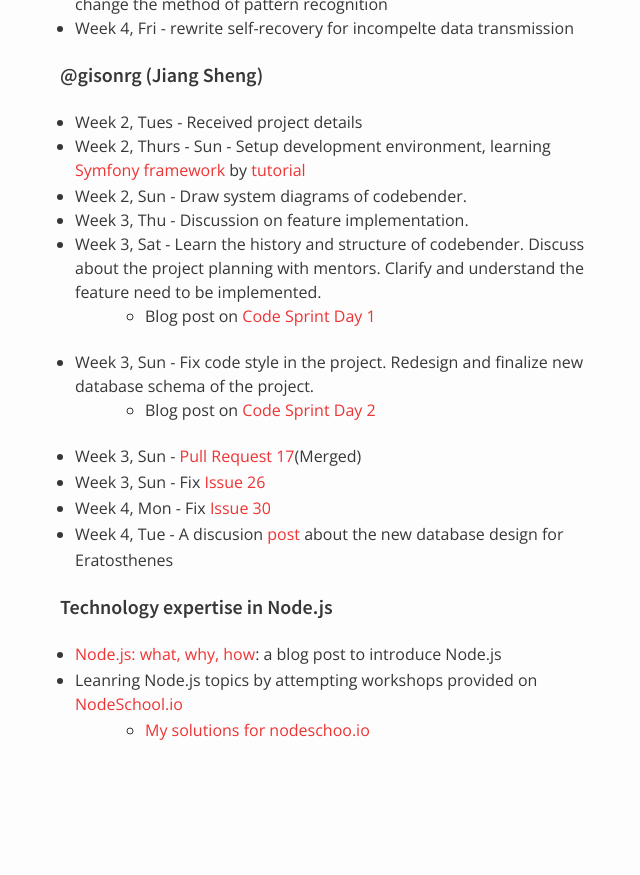
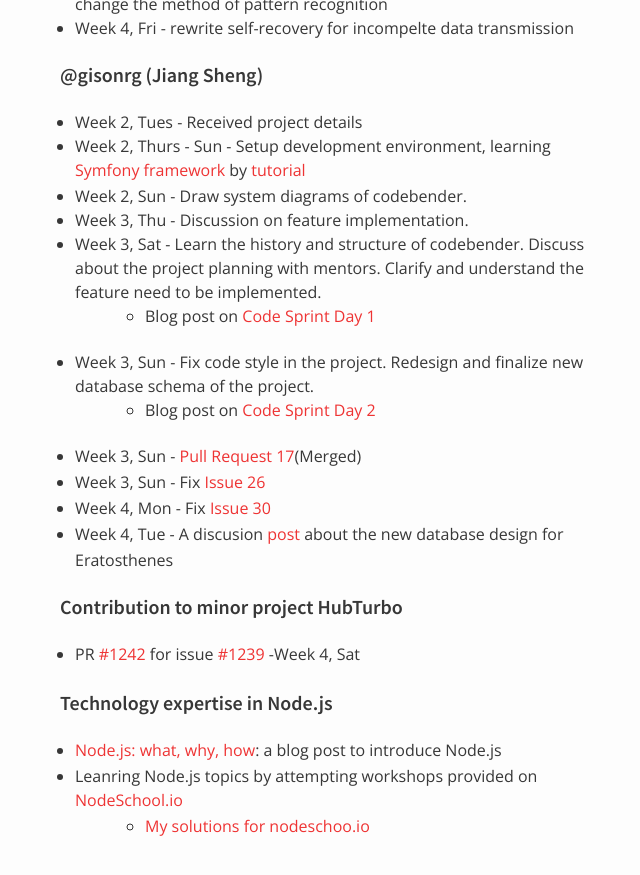
Before and after one commit to nus-oss/cs3281-AY1516S2-website, a Jekyll site: the page built from teams/codebender.md, in a window 1280 px wide and 900 px high, scrolled down 5471 px. Shown: the top 875 px of the window, without its empty margins (310-950 px from the left). Built offline with Jekyll 4.4.1, drawn with Linux system fonts in a browser that asks for light colours; before the commit the page ends 6275 px from its top, so only the background shows below that.

Commit message:
Add minor project's contribution

```diff
--- a/teams/codebender.md
+++ b/teams/codebender.md
@@ -186,6 +186,9 @@
 * Week 4, Mon - Fix [Issue 30](https://github.com/codebendercc/eratosthenes/issues/30)
 * Week 4, Tue - A discusion [post](http://blog.gisonrg.me/2016/eratosthenes-database-redesign/) about the new database design for Eratosthenes
 
+#### Contribution to minor project HubTurbo
+* PR [#1242](https://github.com/HubTurbo/HubTurbo/pull/1242) for issue [#1239](https://github.com/HubTurbo/HubTurbo/issues/1239) -Week 4, Sat
+
 #### Technology expertise in Node.js
 * [Node.js: what, why, how](http://blog.gisonrg.me/2016/node-js-what-why-how/): a blog post to introduce Node.js
 * Leanring Node.js topics by attempting workshops provided on [NodeSchool.io](http://nodeschool.io)
```
